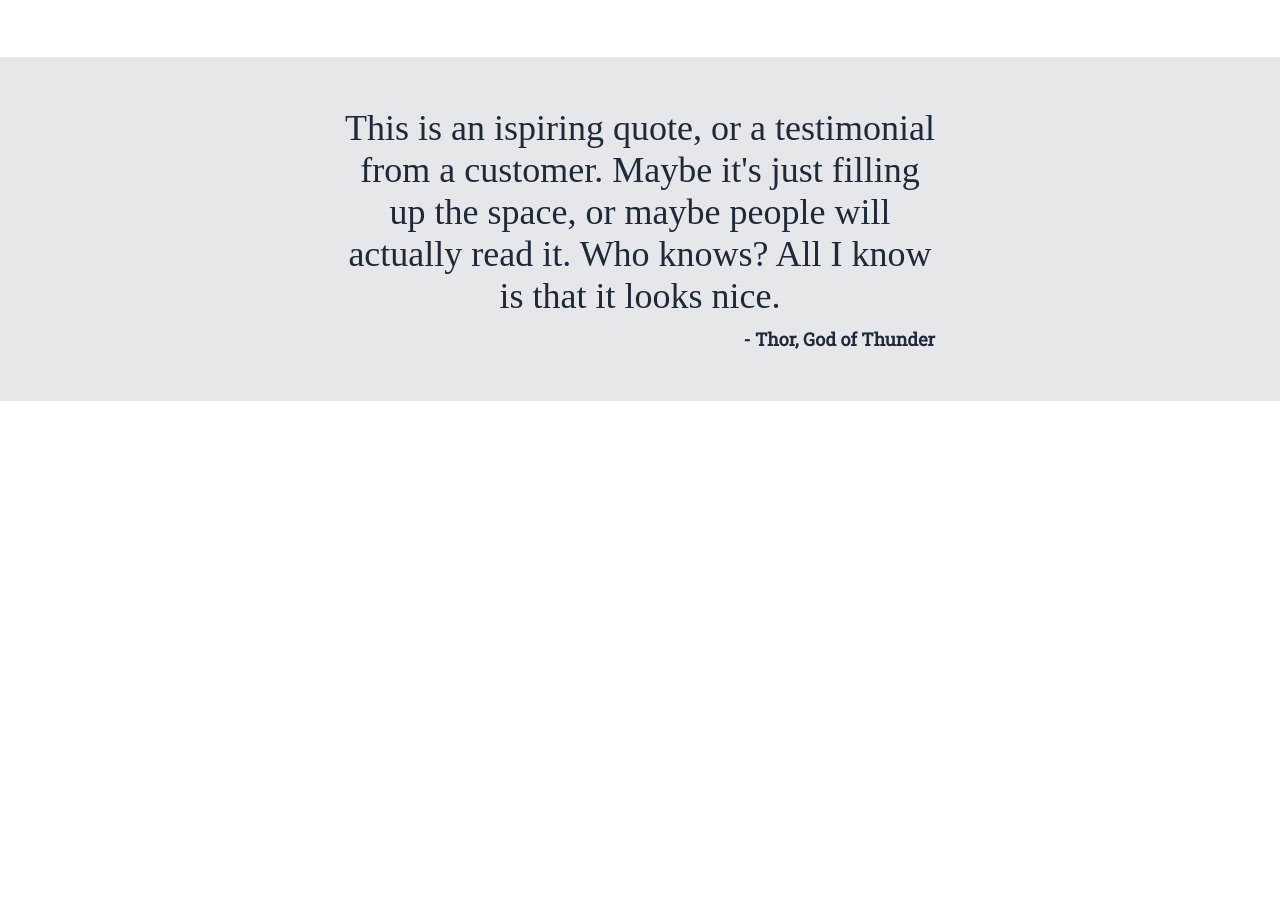
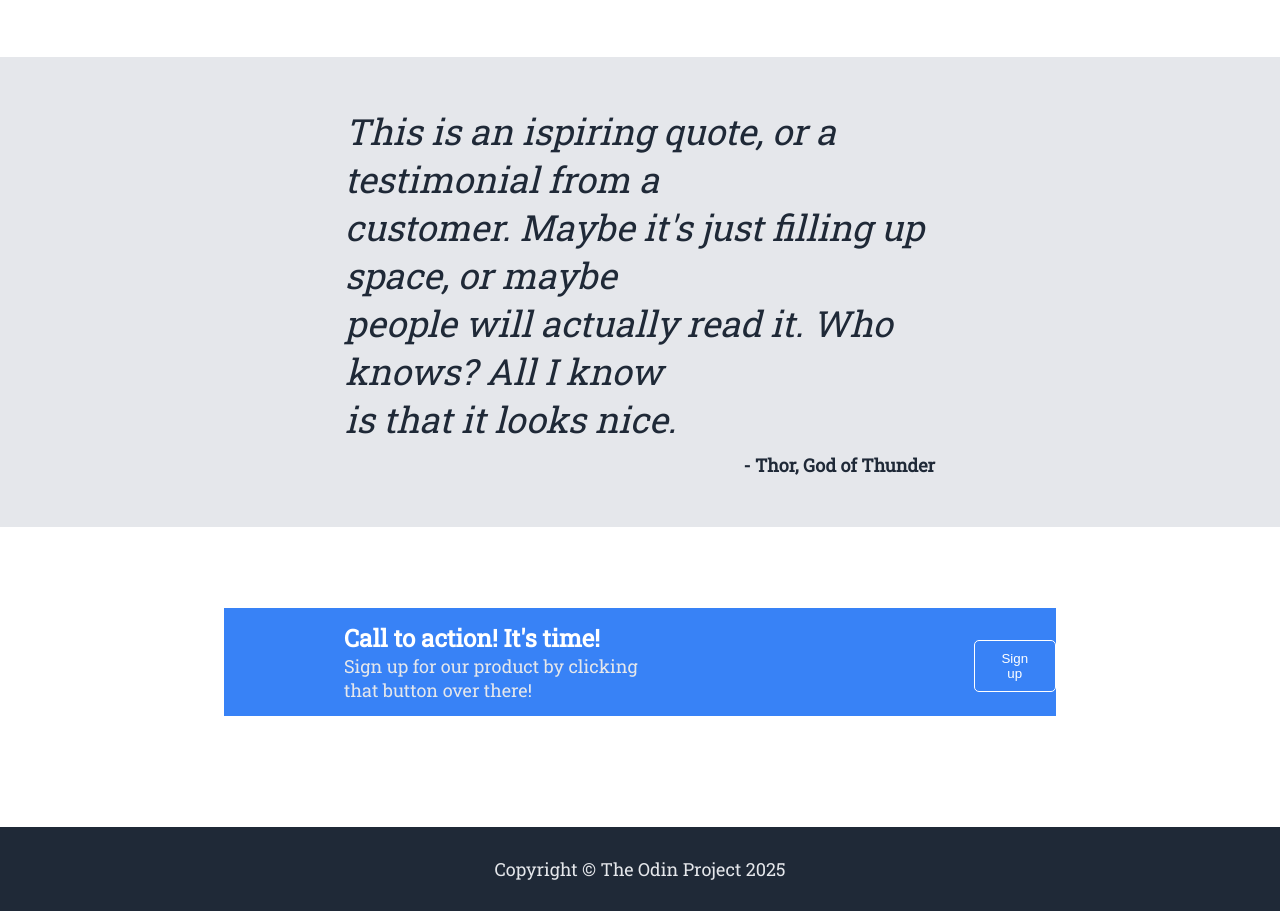
Before and after one commit to marius3past/Flexbox-landing-page, a plain HTML site: page index.html in a window 1280 px wide. Shown: the part 868-1779 px from the top of the page. Before the commit the page ends 1269 px from the top, so only its background shows below. Drawn offline with Linux system fonts and the light colour scheme.

Commit message:
Added button and footer sections, improved quote section design

```diff
--- a/index.html
+++ b/index.html
@@ -31,7 +31,7 @@
  <div class="info-container">
   <div class="info-item">
     <div class="info-box"></div>
-      <p class="box-text">this is some subtext under an ilustration or image</p>
+      <p class="box-text">this is some subtext <br/> under an ilustration or image</p>
     </div>
       <div class="info-item">
         <div class="info-box"></div>
@@ -51,11 +51,32 @@
 <!-- Quote section-->
 <section class="quote">
   <div class="quote-section">
-    <p class="quote-text">This is an ispiring quote, or a testimonial from a customer.
-      Maybe it's just filling up the space, or maybe people will actually read it.
-      Who knows? All I know is that it looks nice.</p>
+    <p class="quote-text">This is an ispiring quote, or a testimonial from a </br>
+      customer. Maybe it's just filling up space, or maybe </br>
+      people will actually read it. Who knows? All I know </br>
+      is that it looks nice.</p>
       <p class="quote-author">- Thor, God of Thunder</p>
   </div>
 </section>
+
+<!-- Button Section-->
+<div class="last-div">
+  <div class="button-container">
+    <div class="button-section">
+    <h3> Call to action! It's time!</h3>
+    <p>Sign up for our product by clicking that button over there!</p>
+    </div>
+    <div class="button-item">
+    <button type="button" class="button-link"> Sign up</button>
+      </div>
+    </div>
+  </div>
+
+<!-- Footer Section-->
+
+  <footer class="footer">
+    <div class="footer-item">
+      <p>Copyright © The Odin Project 2025</p>
+  </footer>
 </body>
 </html>
--- a/styles.css
+++ b/styles.css
@@ -110,8 +110,9 @@ button {
 .info-box {
     width: 150px;
     height: 150px;
-    border: 2px solid #397ce9;
+    border: 3px solid #397ce9;
     background-color: white;
+    border-radius: 10px;
 }
 
 .box-text {
@@ -124,7 +125,6 @@ button {
 /* Quote Section */
 
 .quote-section {
- text-align: center;
     display: flex;
     flex-direction: column;
     justify-content: center;
@@ -136,7 +136,8 @@ background-color: #e5e7eb;
 .quote-text {
     font-size: 36px;
     color: #1f2937;
-    font-family: "light italic";
+    font-style: italic;
+    font-weight: lighter;
     margin-bottom: 10px;
 }
 
@@ -146,5 +147,62 @@ background-color: #e5e7eb;
     font-weight: 900;
     display: flex;
     justify-content: end;
-    align-items: end;
 }
+
+/* Button Section */
+
+.last-div {
+    height: 270px;
+    display: flex;
+    justify-content: center;
+    align-items: center;
+}
+
+.button-container {
+    background-color: #3882f6;
+    width: 65%;
+    height: 40%;
+    display: flex;
+    flex-direction: row;
+}
+
+.button-section {
+   width: 80%;
+   margin-left: 120px;
+   display: flex;
+   flex-direction: column;
+   justify-content: center;
+}
+
+h3 {
+    color:white;
+    font-size: 24px;
+}
+
+.button-item {
+    display: flex;
+    align-items: center;
+}
+
+.button-link {
+    background-color: #3882f6;
+    color: white;
+    padding: 10px 20px;
+    border: 1px solid white;
+    border-radius: 5px;
+    margin-top: 7px;
+}
+
+/* Footer Section */
+
+.footer {
+    padding: 30px;
+    background-color: #1f2937;
+    margin-top: 30px;
+}
+
+.footer-item {
+    display: flex;
+    justify-content: center;
+    text-align: center;
+}
```
Lines whose indentation alone changed are shown as unchanged.
